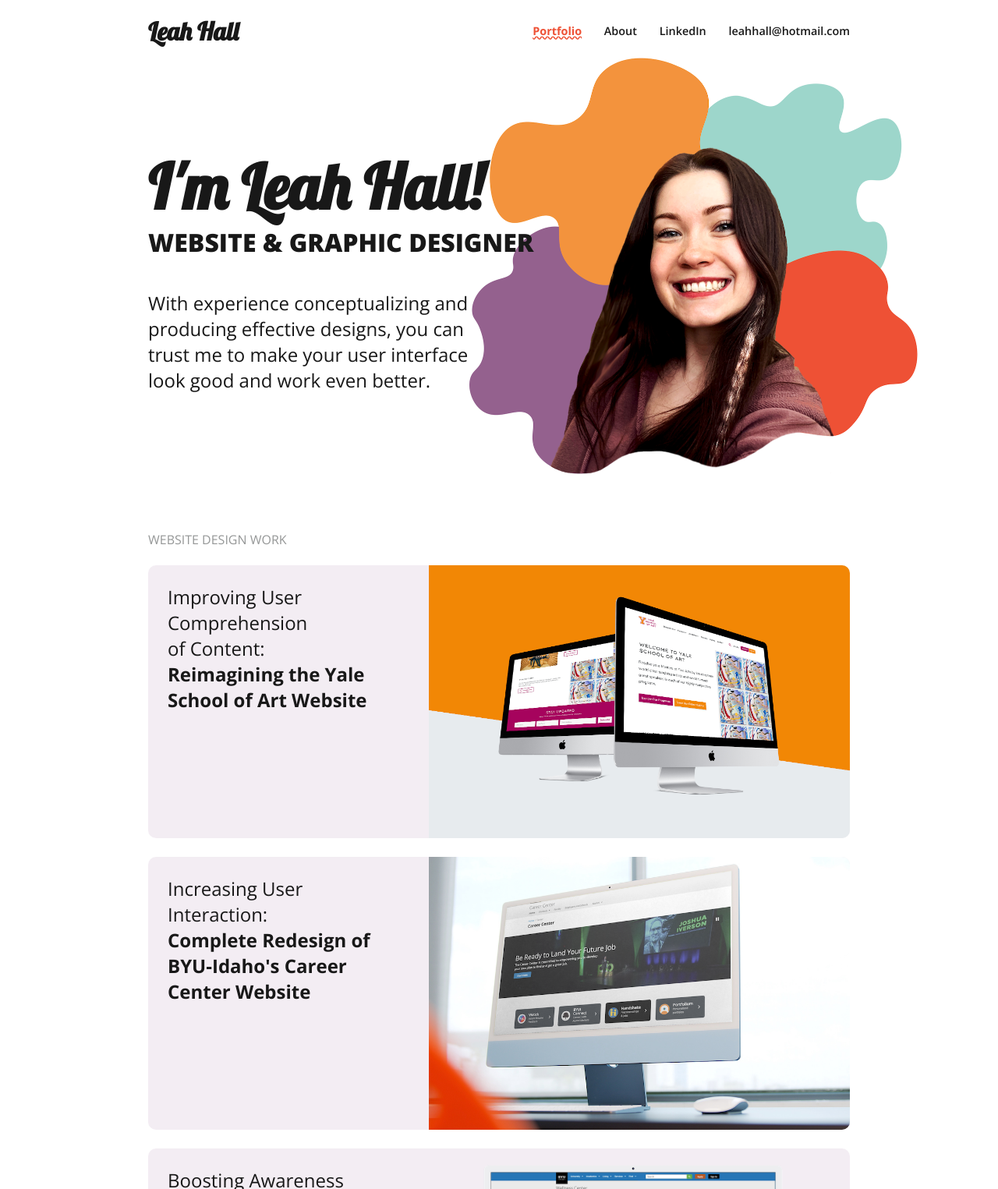
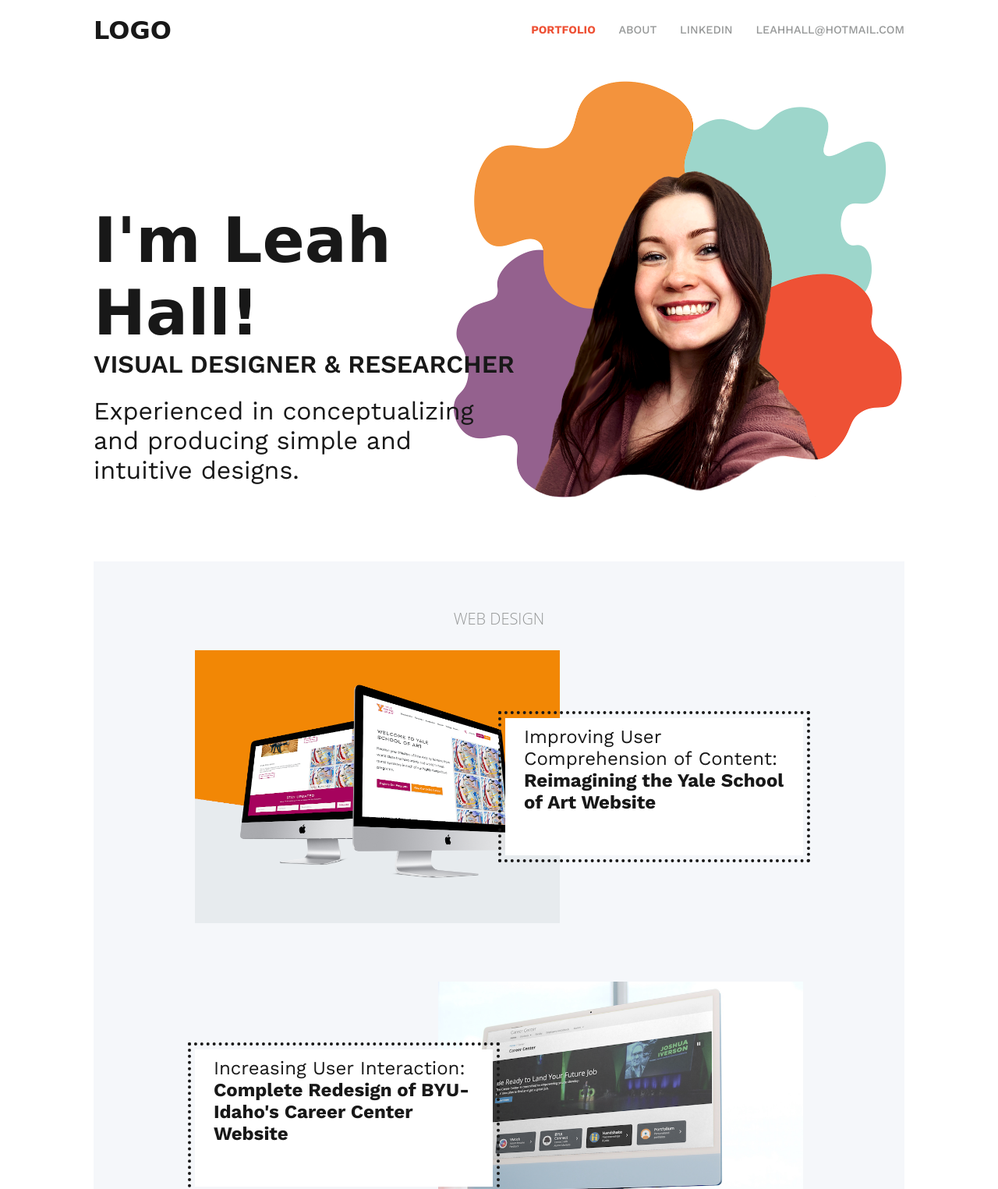
Before and after one commit to leahhalldesign/leahhalldesign.github.io, a plain HTML site: page index.html in a window 1280 px wide. Shown: the top 1525 px of the page at 78% size. Drawn offline with nearby package versions, Linux system fonts and the light colour scheme; a web font is replaced by a local one.

Commit message:
updating v2

```diff
--- a/index.html
+++ b/index.html
@@ -10,7 +10,7 @@
 <body>
     <header>
         <div>
-            <h4 class="logo"><a href="index.html">Leah Hall</a></h4>
+            <h4 class="logo"><a href="index.html">LOGO</a></h4>
             <nav>
                 <ul>
                     <li><a class="current" href="index.html">Portfolio</a></li>
@@ -19,26 +19,23 @@
                     <li class="lrg-menu"><a href="mailto:leahhall@hotmail.com">leahhall@hotmail.com</a></li>
                 </ul>
             </nav>
-            <img src="images/underline.png" alt="decorative underline">
             <h1>I'm Leah Hall!</h1>
-            <h2>WEBSITE & GRAPHIC DESIGNER</h2>
-            <p>With experience conceptualizing and producing effective designs,
-                you can trust me to make your user interface look good and work even&nbsp;better.</p>
-            <img src="images/underline.png" alt="decorative underline">
+            <h2>VISUAL DESIGNER & RESEARCHER</h2>
+            <p>Experienced in conceptualizing and producing simple and intuitive&nbsp;designs.</p>
         </div>
     </header>
 	<main>
-        <h4>WEBSITE DESIGN WORK</h4>
-        <section class="gallery">
+        <h4>WEB DESIGN</h4>
+        <section class="display">
             <a class="lrg" href="yale-school-of-art-redesign.html"><img src="images/mockup/yale-mockup.png" alt="preview of Yale School of Art redesign">
                 <h3 class="thumbnail">Improving User Comprehension of&nbsp;Content: <p><b>Reimagining the Yale School of Art Website</b></p></h3></a>
-            <a class="lrg" href="byui-career-center.html"><img src="images/mockup/career-mockup.png" alt="preview of Career Center redesign">
-                <h3 class="thumbnail">Increasing User Interaction: <p><b>Complete Redesign of BYU-Idaho's Career Center Website</b></p></h3></a>
+            <a class="lrg" href="byui-career-center.html"><h3 class="lefttext">Increasing User Interaction: <p><b>Complete Redesign of BYU-Idaho's Career Center Website</b></p></h3>
+                <img src="images/mockup/career-mockup.png" alt="preview of Career Center redesign"></a>
             <a class="lrg" href="byui-wellness-center-redesign.html"><img src="images/mockup/wellness-center.png" alt="preview of Wellness Center redesign">
                 <h3 class="thumbnail">Boosting Awareness of&nbsp;Services: <p><b>Complete Redesign of BYU-Idaho's Wellness Center Website</b></p></h3></a>
         </section>
-            <h4>GRAPHIC DESIGN WORK</h4>
-        <section class="gallery">
+            <h4>GRAPHIC DESIGN</h4>
+        <section class="display">
             <a class="row1" href="miller-bay-marine-logo-design.html"><img src="images/mockup/mbm-logo.jpg" alt="preview of Miller Bay Marine Logo">
                 <h3 class="thumbnail">Creating a New Brand Identity: <p><b>Logo Design for Miller Bay Marine</b></p></h3></a>
             <a class="row1" href="magnus-sticker-design.html"><img src="images/mockup/magnus.jpg" alt="preview of Magnus sticker">
@@ -90,7 +87,7 @@
                 </ul>
             </div>
             <div class="copyright">
-                <p>&copy;2021 - <strong>Leah Hall</strong></p>
+                <p>&copy;2023 - <strong>Leah Hall</strong></p>
                 <p>Website designed & coded by Leah Hall.</p>
             </div>
         </section>
--- a/styles/main.css
+++ b/styles/main.css
@@ -1,11 +1,12 @@
-@import url('https://fonts.googleapis.com/css2?family=Open+Sans:wght@300;400;600;700;800&family=Lobster&display=swap');
+@import url('https://fonts.googleapis.com/css2?family=Forum&family=Work+Sans:ital,wght@0,100;0,200;0,300;0,400;0,500;0,600;0,700;0,800;0,900;1,100;1,200;1,300;1,400;1,500;1,600;1,700;1,800;1,900&display=swap');
 
 body {
     margin: 0;
     min-width: 400px;
+    margin: 0px 120px;
 }
 main {
-    max-width: 1400px;
+    max-width: 1500px;
     margin-left: auto;
     margin-right: auto;
 }
@@ -18,13 +19,12 @@ header {
     background-image: url("../images/profile.png");
     background-repeat: no-repeat;
     background-size: 578px 600px;
-    background-position: right 20px;
-    height: 620px;
+    background-position: right 50px;
+    height: 670px;
     color: #181818;
-    margin: 0px 100px;
+    margin: 0px 0px;
 }
 header div {
-    width: 900px;
     margin-left: auto;
     margin-right: auto;
     padding: 20px 0px;
@@ -34,27 +34,27 @@ header h4 {
 }
 header h4 a {
     text-decoration: none;
-    color:#181818;
+    color: #181818;
 }
 header nav {
     margin-top: 10px;
     margin-bottom: 20px;
     float: right;
-    font-family: 'Open Sans', sans-serif;
+    font-family: 'Work Sans', sans-serif;
     font-size: .9em;
-    font-weight: 600;
+    font-weight: 500;
+    text-transform:uppercase;
 }
 .current:link {
     color: #EE5135;
     font-weight: 700;
-    text-decoration: underline wavy;
 }
 .current:visited {
     color: #EE5135;
     font-weight: 700;
 }
 .current:hover {
-    text-decoration: underline wavy;
+    color:#181818;
 }
 .current:active {
     color: #181818;
@@ -66,16 +66,17 @@ header nav ul {
 header nav ul li {
     display: inline-block;
     padding-left: 25px;
+    color: #959797;
 }
 header nav ul li a:link {
     text-decoration: none;
-    color: #181818;
+    color: #959797;
 }
 header nav ul li a:visited {
-    color: #181818;
+    color: #959797;
 }
 header nav ul li a:hover {
-    text-decoration: underline wavy;
+    color: #181818;
 }
 header nav ul li a:active {
     color: #181818;
@@ -88,33 +89,35 @@ header h3 {
     font-size: 1.5em;
 }
 header h1 {
-    padding-top: 75px;
-    margin-bottom: 0;
-    font-family: 'Lobster', cursive;
+    padding-top: 150px;
+    margin-bottom: 0px;
+    font-family: 'Forum', cursive;
     font-size: 5em;
+    width: 500px;
+    color: #181818;
 }
 header h2 {
     margin-top: 0px;
-    margin-bottom: 40px;
-    font-family: 'Open Sans', sans-serif;
-    font-weight: 800;
+    margin-bottom: -10px;
+    font-family: 'Work Sans', sans-serif;
+    font-weight: 600;
     font-size: 2em;
 }
 header p {
     width: 50%;
     padding-bottom: 120px;
-    font-family: 'Open Sans', sans-serif;
-    font-size: 1.5em;
+    font-family: 'Work Sans', sans-serif;
+    font-size: 2em;
 }
 header img {
     display: none;
 }
 
 main {
-    width: 900px;
     margin-left: auto;
     margin-right: auto;
-    padding-top: 10px;
+    margin-top: 50px;
+    background-color: #f5f7fa;
 }
 main h2 {
     font-family: 'Open Sans', sans-serif;
@@ -123,34 +126,63 @@ main h2 {
 }
 main h4 {
     font-family: 'Open Sans', sans-serif;
-    font-weight: 400;
+    font-weight: 300;
     color: #959797;
-    padding-top: 30px;
+    padding-top: 60px;
+    font-size: 20px;
+    text-align: center;
 }
 .gallery {
     display: grid;
     grid-template-columns: 1fr 1fr;
+    width: 90%;
+    margin-left: auto;
+    margin-right: auto;
 }
-.gallery h3 {
+.gallery h3, .display h3 {
     color: #181818;
     position: absolute;
-    font-family: 'Open Sans', sans-serif;
+    font-family: 'Work Sans', sans-serif;
     margin-left: 25px;
     font-size: 1.5em;
     font-weight: 400;
     pointer-events: none;
 }
-.gallery h3 p {
+.gallery h3 p, .display h3 p {
     margin-top: 0;
 }
-.gallery .lrg {
-    grid-column: 1/3;
-    margin-bottom: 20px;
+.display {
+    width: 75%;
+    margin-left: auto;
+    margin-right: auto;
 }
-.gallery .lrg h3 {
-    width: 30%;
-    top: 0;
-    left: 0;
+.display .lrg {
+    display: flex;
+    flex-direction:row;
+    align-items: center;
+    margin-bottom: 75px;
+}
+.display .lrg h3 {
+    width: 60%;
+    height: 100%;
+    position: relative;
+    background-color: white;
+    padding-left: 24px;
+    padding-right: 24px;
+    padding-bottom: 30px;
+    padding-top: 10px;
+    margin-left: -70px;
+    outline-style: dotted;
+    outline-color: #181818;
+    outline-width: 4px;
+    outline-offset: 5px;
+}
+.display .lrg .lefttext {
+    margin-left: 0px;
+    margin-right: -70px;
+}
+.display .lrg img {
+    width: 60%;
 }
 .gallery .row1 {
     grid-column: 1/2;
@@ -161,21 +193,16 @@ main h4 {
     grid-column: 2/3;
     margin-bottom: 20px;
 }
-.gallery img {
+.gallery img, .display img {
     background-color: #94618e1c;
     width: 100%;
     object-fit:cover;
     height: 350px;
     transition: 0.25s all ease-in-out;
-    border-radius: 10px;
 }
 .gallery img:hover {
     transform: scale(1.02);
     box-shadow: 0px 0px 10px #959797;
-}
-.gallery .lrg img {
-    padding-left: 40%;
-    width: 60%;
 }
 /*.gallery .row1 img, .gallery .row2 img {
     padding-bottom: 100px;
@@ -184,7 +211,7 @@ main h4 {
     margin: 0px;
     position: relative;
 }
-.gallery a {
+.gallery a, .display a {
     position: relative;
     text-decoration: none;
 }
```
Also changed, not shown: images/honey-sewn/final3.png, images/honey-sewn/honey-sewn-transparent.png (added), images/mockup/logos-mockup (2).png (added), images/mockup/logos-mockup.png (added), images/mockup/posters-mockup.png (added), images/mockup/website-mockup.png (added), images/sticker-set/stickers-presentation-transparent.png (added), images/sticker-set/stickers-presentation.png, 10 other files.
